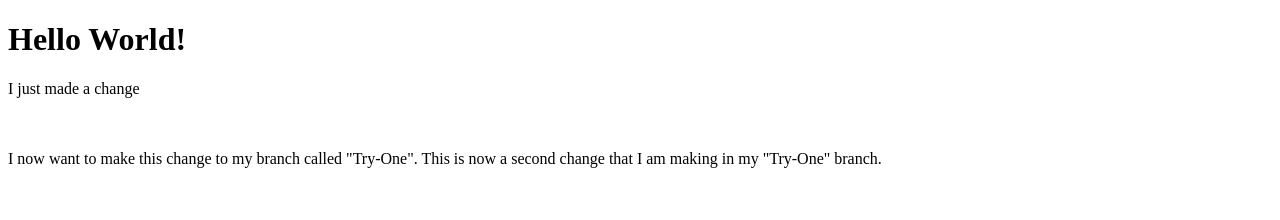
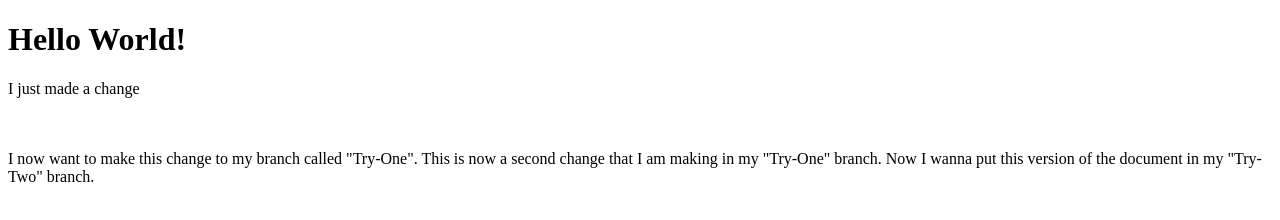
Before and after one commit to NicsonMartinez/Test-Repository, a plain HTML site: page WebApplication1/WebApplication1/htmlpage.html in a window 1280 px wide. Drawn offline with Linux system fonts and the light colour scheme.

Commit message:
Now I wanna put this version of the document in my "Try-Two" branch.

```diff
--- a/WebApplication1/WebApplication1/htmlpage.html
+++ b/WebApplication1/WebApplication1/htmlpage.html
@@ -11,6 +11,7 @@
     <br>
     I now want to make this change to my branch called "Try-One".
     This is now a second change that I am making in my "Try-One" branch.
+    Now I wanna put this version of the document in my "Try-Two" branch.
 
 </body>
 </html>
```
